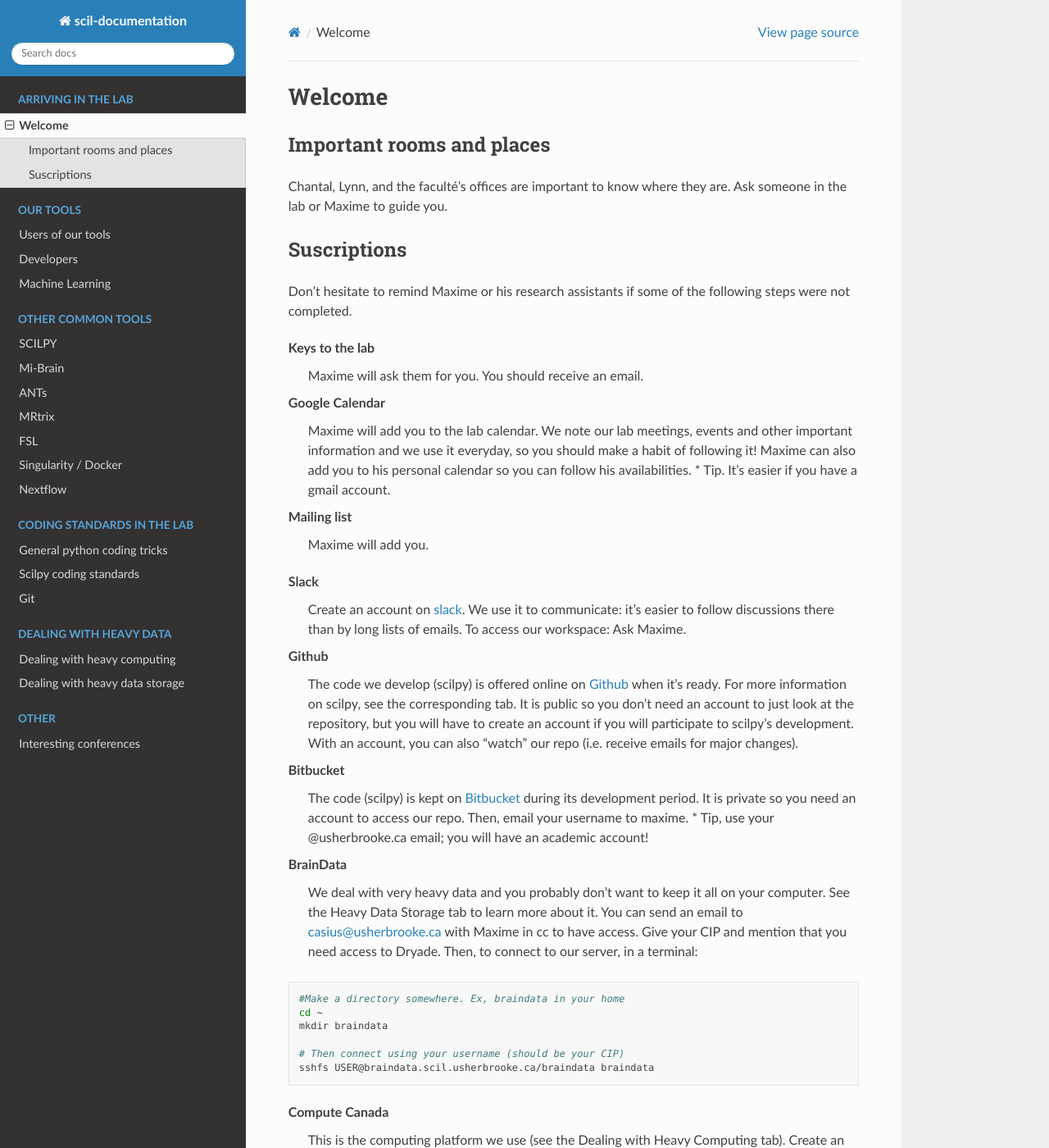
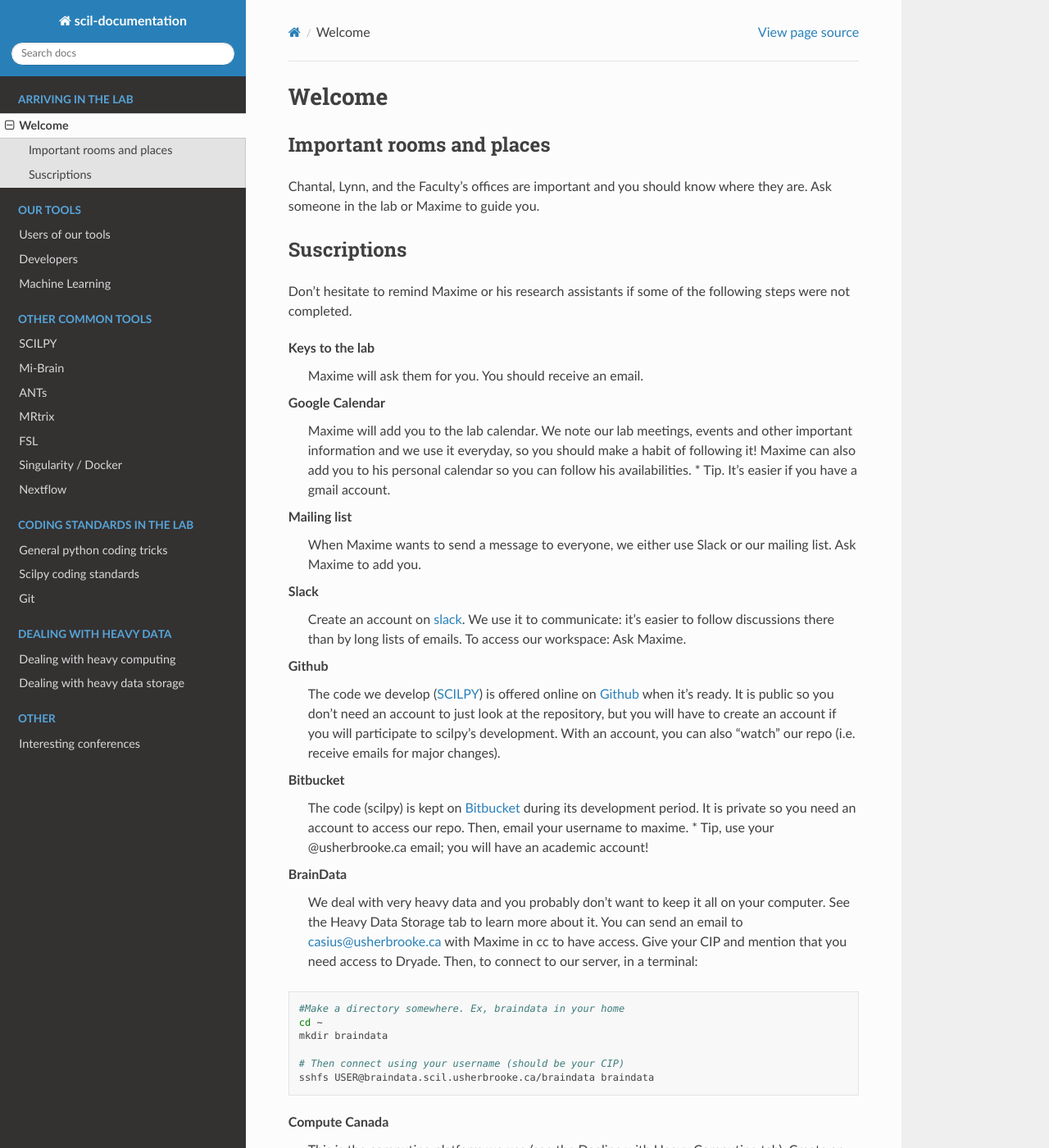
Before and after one commit to scilus/scil-documentation, a Sphinx documentation site: the page built from source/arriving/welcome.rst, in a window 1280 px wide and 1400 px high. Shown: the whole window at 82% size. Built offline with Sphinx 7.4.7 and the Read the Docs theme 2.0.0, drawn with Linux system fonts in a browser that asks for light colours.

Commit message:
Answering Guillaume's comments

```diff
--- a/source/arriving/welcome.rst
+++ b/source/arriving/welcome.rst
@@ -1,12 +1,12 @@
 Welcome
-==============
+========
 
 Important rooms and places
-"""""""""""""""""""""""""""
-Chantal, Lynn, and the faculté’s offices are important to know where they are. Ask someone in the lab or Maxime to guide you.
+""""""""""""""""""""""""""
+Chantal, Lynn, and the Faculty’s offices are important and you should know where they are. Ask someone in the lab or Maxime to guide you.
 
 Suscriptions
-"""""""""""""""""""""""""""
+""""""""""""
 
 Don't hesitate to remind Maxime or his research assistants if some of the following steps were not completed.
 
@@ -15,13 +15,12 @@ Keys to the lab
 Google Calendar
     Maxime will add you to the lab calendar. We note our lab meetings, events and other important information and we use it everyday, so you should make a habit of following it! Maxime can also add you to his personal calendar so you can follow his availabilities.  * Tip. It's easier if you have a gmail account.
 Mailing list
-    Maxime will add you.
-.. Mailing list: (scil@listes.usherbrooke.ca)
+    When Maxime wants to send a message to everyone, we either use Slack or our mailing list. Ask Maxime to add you.
 
 Slack
     Create an account on `slack <https://slack.com>`_. We use it to communicate: it's easier to follow discussions there than by long lists of emails. To access our workspace: Ask Maxime.
 Github
-    The code we develop (scilpy) is offered online on `Github <https://github.com/>`_ when it's ready. For more information on scilpy, see the corresponding tab. It is public so you don't need an account to just look at the repository, but you will have to create an account if you will participate to scilpy's development. With an account, you can also "watch" our repo (i.e. receive emails for major changes).
+    The code we develop (:ref:`ref_scilpy_page`) is offered online on `Github <https://github.com/>`_ when it's ready. It is public so you don't need an account to just look at the repository, but you will have to create an account if you will participate to scilpy's development. With an account, you can also "watch" our repo (i.e. receive emails for major changes).
 Bitbucket
     The code (scilpy) is kept on `Bitbucket <https://bitbucket.org/>`_ during its development period. It is private so you need an account to access our repo. Then, email your username to maxime. * Tip, use your @usherbrooke.ca email; you will have an academic account!
 BrainData
--- a/source/tools/scilpy.rst
+++ b/source/tools/scilpy.rst
@@ -1,3 +1,4 @@
+.. _ref_scilpy_page:
 
 .. _common-tools:
 
```
